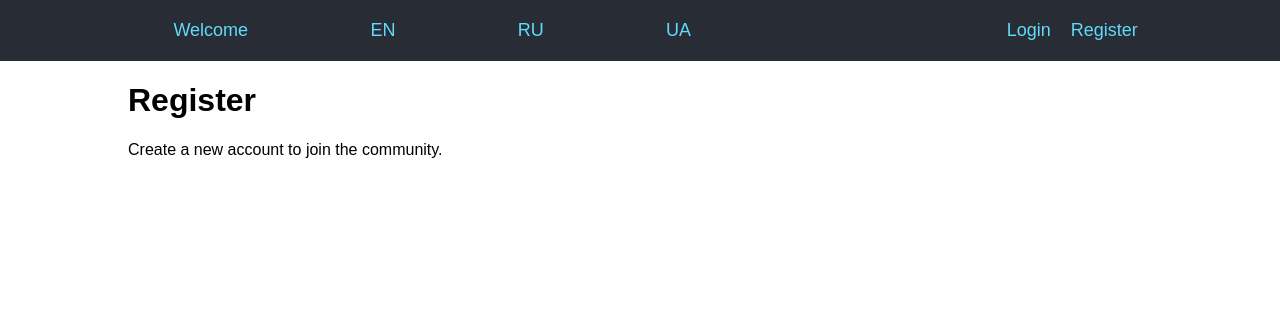
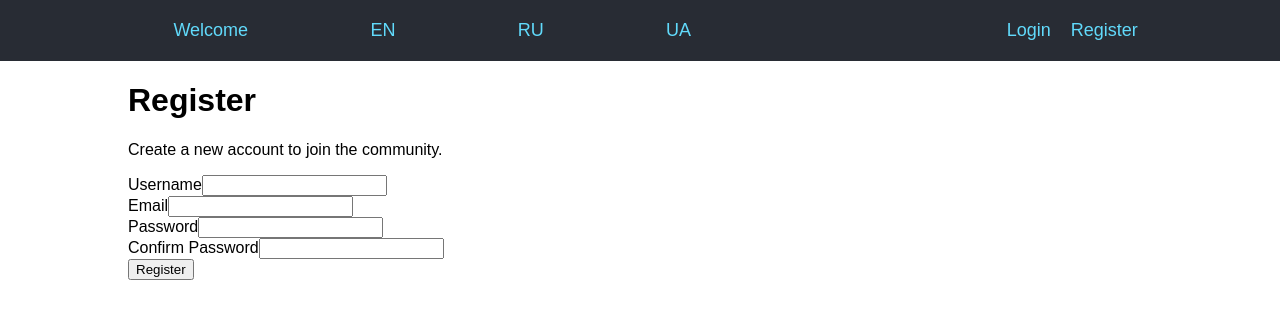
Before and after one commit to mykytashcheholevatyi/TalkNet-Monorepo, a React (Create React App) app in the folder reddit-clone/: page /register in a window 1280 px wide. Shown: the top 318 px of the page. Built offline with nearby package versions, Linux system fonts and the light colour scheme.

Commit message:
Update RegisterPage.js

```diff
--- a/reddit-clone/src/pages/RegisterPage.js
+++ b/reddit-clone/src/pages/RegisterPage.js
@@ -1,11 +1,112 @@
-import React from 'react';
+import React, { useState } from 'react';
 
 function RegisterPage() {
+  // Состояния для полей ввода и обработки ошибок
+  const [formData, setFormData] = useState({
+    username: '',
+    email: '',
+    password: '',
+    confirmPassword: '',
+  });
+  const [errors, setErrors] = useState({});
+
+  // Обработчик изменения полей ввода
+  const handleInputChange = (e) => {
+    const { name, value } = e.target;
+    setFormData({
+      ...formData,
+      [name]: value,
+    });
+  };
+
+  // Обработчик отправки формы
+  const handleSubmit = (e) => {
+    e.preventDefault();
+
+    // Проверка наличия ошибок валидации (добавьте свою логику валидации)
+    const validationErrors = {};
+
+    if (!formData.username) {
+      validationErrors.username = 'Введите имя пользователя';
+    }
+    if (!formData.email) {
+      validationErrors.email = 'Введите адрес электронной почты';
+    }
+    if (!formData.password) {
+      validationErrors.password = 'Введите пароль';
+    }
+    if (formData.password !== formData.confirmPassword) {
+      validationErrors.confirmPassword = 'Пароли не совпадают';
+    }
+
+    // Если есть ошибки валидации, установите их в состояние
+    if (Object.keys(validationErrors).length > 0) {
+      setErrors(validationErrors);
+    } else {
+      // Отправка данных на сервер (добавьте свою логику отправки)
+      console.log('Данные успешно отправлены:', formData);
+      // Сброс состояния формы и ошибок
+      setFormData({
+        username: '',
+        email: '',
+        password: '',
+        confirmPassword: '',
+      });
+      setErrors({});
+    }
+  };
+
   return (
     <div>
       <h1>Register</h1>
       <p>Create a new account to join the community.</p>
-      {/* Добавьте форму регистрации */}
+      <form onSubmit={handleSubmit}>
+        <div>
+          <label htmlFor="username">Username</label>
+          <input
+            type="text"
+            id="username"
+            name="username"
+            value={formData.username}
+            onChange={handleInputChange}
+          />
+          {errors.username && <p className="error">{errors.username}</p>}
+        </div>
+        <div>
+          <label htmlFor="email">Email</label>
+          <input
+            type="email"
+            id="email"
+            name="email"
+            value={formData.email}
+            onChange={handleInputChange}
+          />
+          {errors.email && <p className="error">{errors.email}</p>}
+        </div>
+        <div>
+          <label htmlFor="password">Password</label>
+          <input
+            type="password"
+            id="password"
+            name="password"
+            value={formData.password}
+            onChange={handleInputChange}
+          />
+          {errors.password && <p className="error">{errors.password}</p>}
+        </div>
+        <div>
+          <label htmlFor="confirmPassword">Confirm Password</label>
+          <input
+            type="password"
+            id="confirmPassword"
+            name="confirmPassword"
+            value={formData.confirmPassword}
+            onChange={handleInputChange}
+          />
+          {errors.confirmPassword && <p className="error">{errors.confirmPassword}</p>}
+        </div>
+        <button type="submit">Register</button>
+      </form>
     </div>
   );
 }
```
